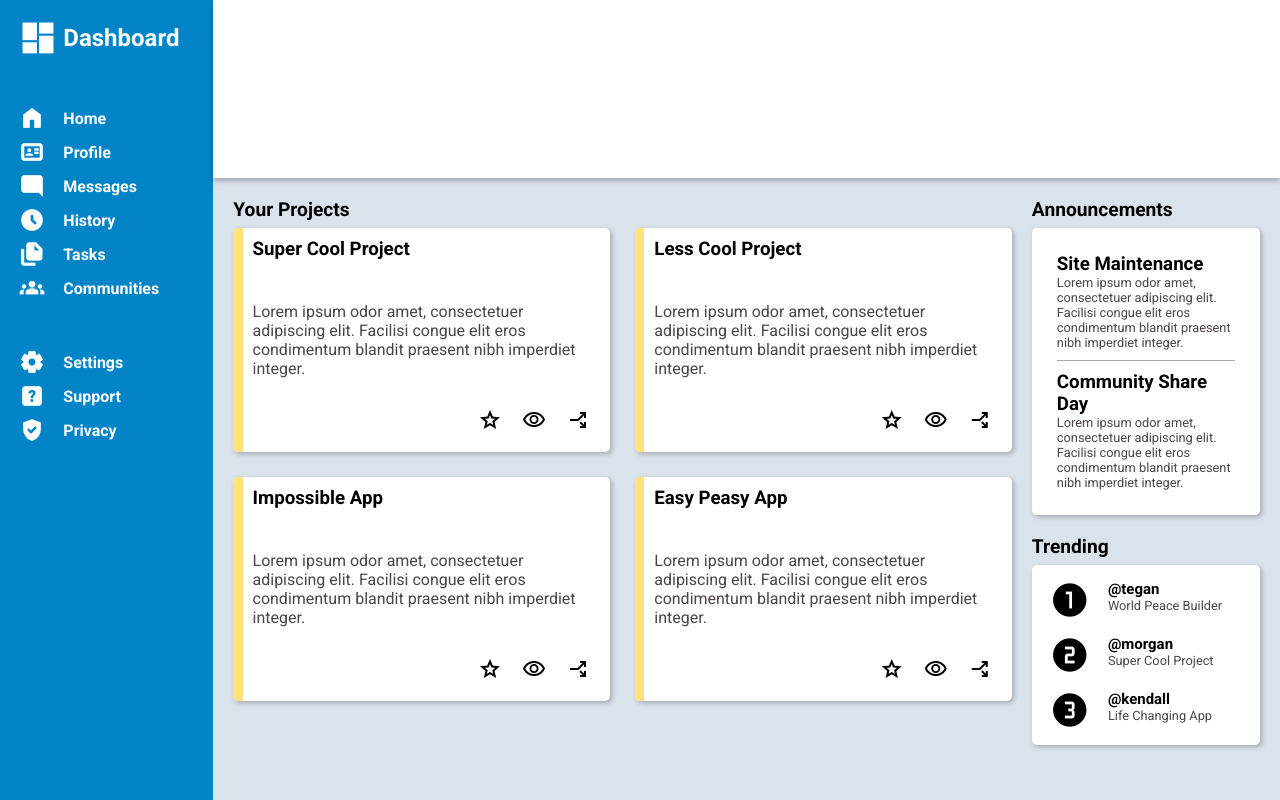
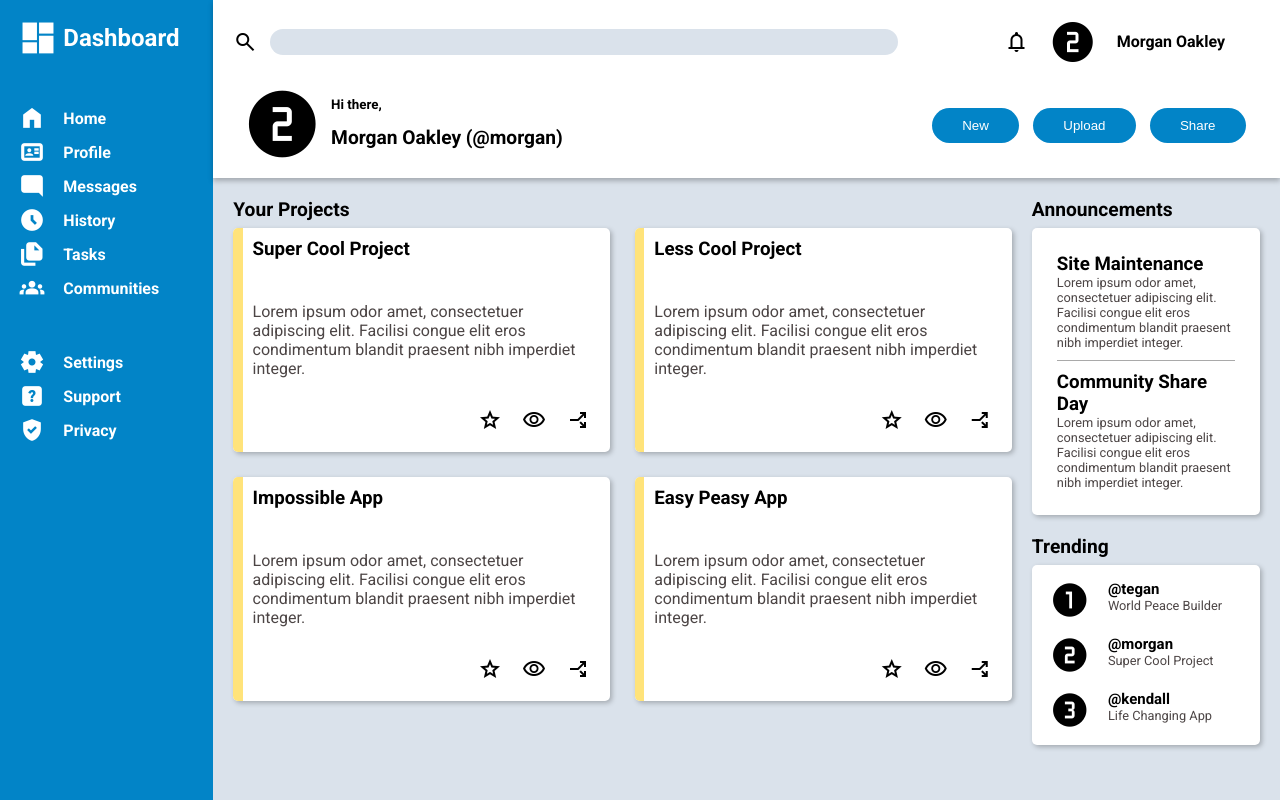
Before and after one commit to Murfew/Admin-Dashboard, a plain HTML site: page index.html in a window 1280 px wide. Drawn offline with nearby package versions, Linux system fonts and the light colour scheme.

Commit message:
completed the header

```diff
--- a/index.html
+++ b/index.html
@@ -17,7 +17,27 @@
     />
   </head>
   <body>
-    <div class="header"></div>
+    <div class="header">
+      <div class="search-bar">
+        <label for="search" class="material-symbols-outlined">search</label>
+        <input type="search" name="search" id="search" />
+      </div>
+      <div class="account">
+        <span class="material-symbols-outlined unfilled">notifications</span>
+        <span class="material-symbols-outlined">counter_2</span>
+        <p>Morgan Oakley</p>
+      </div>
+      <div class="user-info">
+        <span class="material-symbols-outlined">counter_2</span>
+        <p>Hi there,</p>
+        <p>Morgan Oakley (@morgan)</p>
+      </div>
+      <div class="buttons">
+        <button>New</button>
+        <button>Upload</button>
+        <button>Share</button>
+      </div>
+    </div>
     <div class="sidebar">
       <div class="top">
         <span class="material-symbols-outlined">dashboard</span>
--- a/styles.css
+++ b/styles.css
@@ -79,7 +79,7 @@ p {
   background-color: #dae2eb;
   display: grid;
   grid-template: repeat(2, max-content) / 3.5fr 1fr;
-  padding: 20px 20px 30px 20px;
+  padding: 20px;
 }
 
 .projects {
@@ -194,3 +194,91 @@ p {
   justify-content: end;
   padding-right: 20px;
 }
+
+.header {
+  display: grid;
+  grid-template: repeat(2, 1fr) / 2fr 1fr;
+  padding: 0 20px 10px;
+}
+
+button {
+  border-radius: 25px;
+  border: none;
+  background-color: #0284c7;
+  color: white;
+  padding: 10px 30px;
+}
+
+.buttons {
+  display: grid;
+  grid-template: 1fr / repeat(3, max-content);
+  align-items: center;
+  justify-content: space-evenly;
+}
+
+.search-bar input {
+  width: 95%;
+  border-radius: 20px;
+  border: 0;
+  background-color: #dae2eb;
+  height: 2em;
+  justify-self: end;
+  margin-right: 20px;
+  padding-left: 7px;
+}
+
+.search-bar {
+  display: grid;
+  grid-template: 1fr / max-content auto;
+  align-items: center;
+}
+
+.user-info {
+  display: grid;
+  grid-template: repeat(2, 1fr) / 1fr 6fr;
+  font-weight: bold;
+}
+
+.user-info .material-symbols-outlined {
+  grid-row: span 2;
+  font-size: 5em;
+  justify-self: center;
+}
+
+.user-info p {
+  color: black;
+}
+
+.user-info p:last-child {
+  font-size: larger;
+  align-self: start;
+}
+
+.user-info p:not(:last-child) {
+  font-size: smaller;
+  align-self: center;
+}
+
+.account {
+  display: grid;
+  grid-template: 1fr / repeat(3, max-content);
+  justify-content: end;
+  align-items: center;
+  column-gap: 20px;
+  margin-right: 35px;
+}
+
+.account .material-symbols-outlined:first-child {
+  grid-column: 1;
+}
+
+.account .material-symbols-outlined:not(:first-child) {
+  grid-column: 2;
+  font-size: 3em;
+}
+
+.account p {
+  grid-column: 3;
+  color: black;
+  font-weight: bold;
+}
```
Also changed, not shown: images/reference.png.
